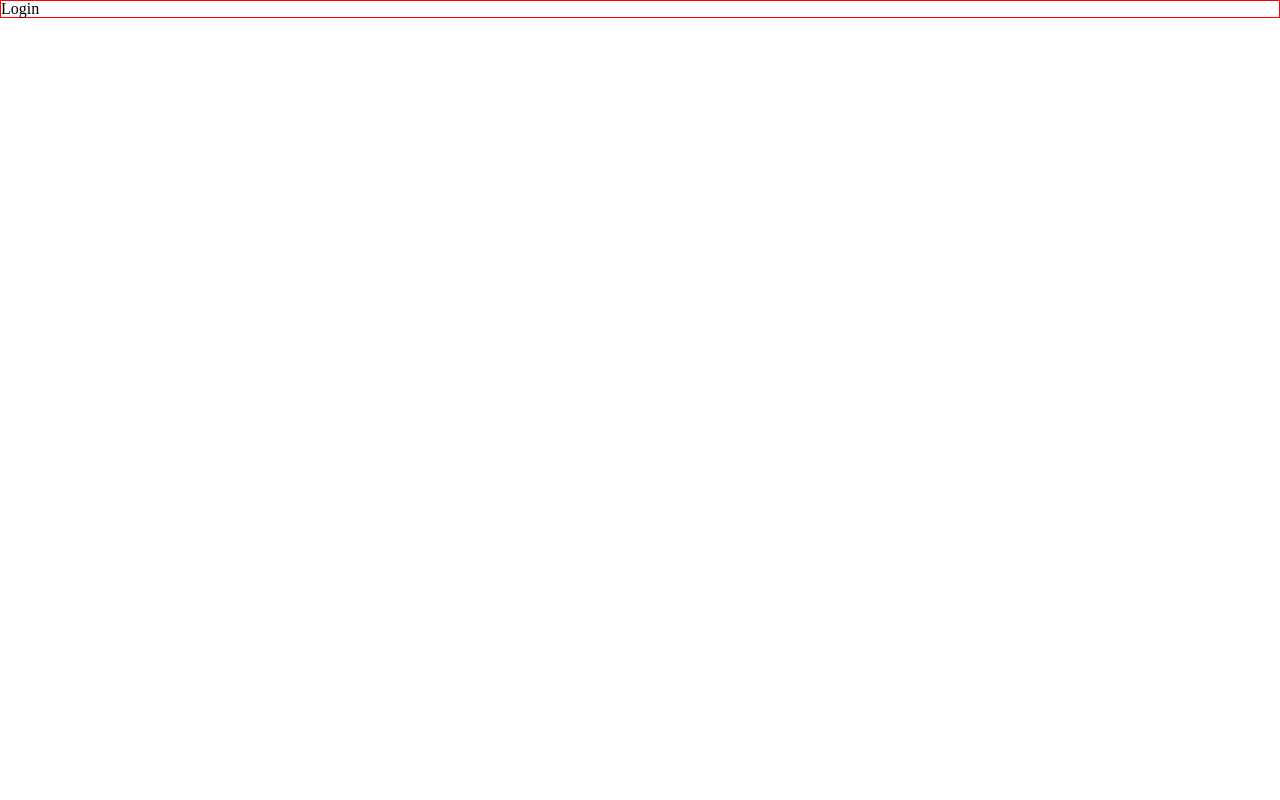
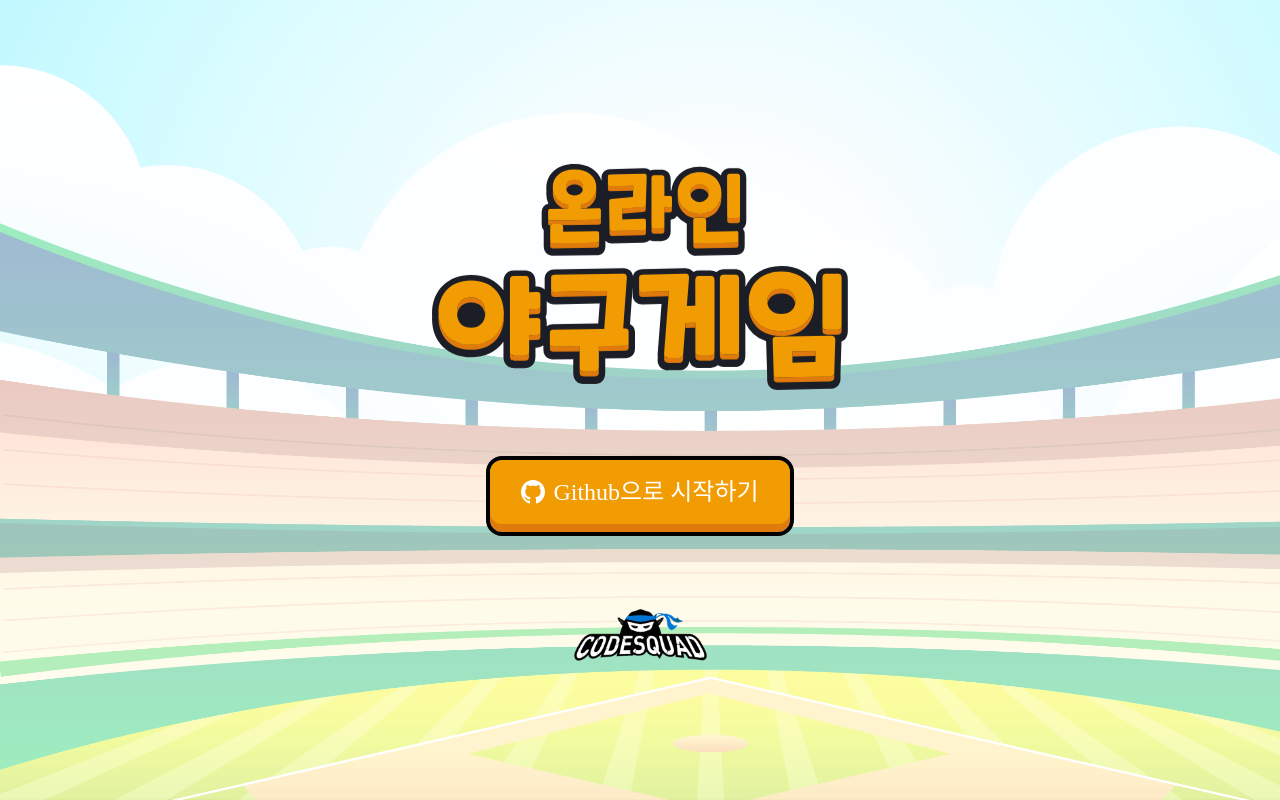
Before and after one commit to sungik-choi/baseball-10, a React (Create React App) app in the folder FE/baseball/: page / in a window 1280 px wide. Built offline with nearby package versions, Linux system fonts and the light colour scheme; a web font is replaced by a local one.

Commit message:
[#8] Feat : 로그인 페이지 스타일 작업
- GlobalStyle 전역변수 설정
- 옥토캣 아이콘 흰색으로 변경

```diff
--- a/FE/baseball/src/components/login/Login.jsx
+++ b/FE/baseball/src/components/login/Login.jsx
@@ -1,13 +1,66 @@
 import React from "react";
-import styled from "styled-components";
+import styled, { keyframes } from "styled-components";
+import { Link } from "react-router-dom";
+import Button from "style/Button";
+import Background from "style/Background";
+import logo from "assets/logo.svg";
+import githubLogo from "assets/github.svg";
+import codesquad from "assets/codesquad.png";
 
 const Login = () => {
-  return <LoginWrap>Login</LoginWrap>;
+  return (
+    <Background>
+      <LoginWrap>
+        <LogoSvg type="image/svg+xml" data={logo}></LogoSvg>
+        <LoginButton as={Link} to="/gamelist">
+          <GithubLogo type="image/svg+xml" data={githubLogo}></GithubLogo>
+          <span>Github으로 시작하기</span>
+        </LoginButton>
+        <CodesqaudLogo src={codesquad} />
+      </LoginWrap>
+    </Background>
+  );
 };
 
+const bounce = keyframes`
+  0% {
+    transform: translateY(-5%);
+  }
+  100% {
+    transform: translateY(5%);
+  }
+`;
+
+const LogoSvg = styled.object`
+  width: 26rem;
+  height: 14.125rem; /* 226 / 16 */
+  margin-bottom: 4rem;
+  animation: ${bounce} 2s infinite alternate;
+`;
+
 const LoginWrap = styled.div`
-  font-family: "Regular";
-  border: 1px solid red;
+  display: flex;
+  flex-direction: column;
+  justify-content: center;
+  align-items: center;
+  width: 100%;
+  height: 100%;
+`;
+
+const CodesqaudLogo = styled.img`
+  transform: translateY(2rem);
+  width: 8.6875rem; /* 139 / 16 */
+  height: 3.875rem; /* 62 / 16 */
+`;
+
+const GithubLogo = styled.object`
+  width: 1.5rem; /* 24 / 16 */
+  margin-right: 0.5rem; /* 8 / 16 */
+  fill: var(--white);
+`;
+
+const LoginButton = styled(Button)`
+  margin-bottom: 3rem;
 `;
 
 export default Login;
--- /dev/null
+++ b/FE/baseball/src/style/Background.jsx
@@ -0,0 +1,13 @@
+import styled from "styled-components";
+import backgroundImage from "assets/background.png";
+
+const Background = styled.div`
+  box-sizing: border-box;
+  font-family: "Regular";
+  background-image: url(${backgroundImage});
+  background-size: cover;
+  width: 100%;
+  height: 100vh;
+`;
+
+export default Background;
--- /dev/null
+++ b/FE/baseball/src/style/Button.jsx
@@ -0,0 +1,32 @@
+import styled from "styled-components";
+
+const Button = styled.button`
+  box-sizing: border-box;
+  position: relative;
+  display: flex;
+  justify-content: center;
+  align-items: center;
+  font-family: "Bold";
+  font-size: var(--text-lg);
+  background-color: var(--orange);
+  color: var(--white);
+  border: none;
+  border-radius: var(--border-radius);
+  width: 18.75rem; /* 300 / 16 */
+  height: 4rem; /* 64 / 16 */
+  margin: var(--border-size);
+  margin-bottom: calc(var(--button-shadow) + var(--border-size));
+  box-shadow: 0px var(--button-shadow) 0px var(--orange-shadow);
+  &::after {
+    content: "";
+    position: absolute;
+    top: calc(-1 * var(--border-size));
+    left: calc(-1 * var(--border-size));
+    width: 100%;
+    height: calc(100% + var(--button-shadow));
+    border: var(--border-size) solid black;
+    border-radius: calc(var(--border-radius) + var(--border-size));
+  }
+`;
+
+export default Button;
--- a/FE/baseball/src/style/GlobalStyle.jsx
+++ b/FE/baseball/src/style/GlobalStyle.jsx
@@ -17,13 +17,59 @@ const fonts = css`
   }
 `;
 
-const variables = css``;
+const variables = css`
+  :root {
+    /* Size */
+    --width: 1200px;
+    --height: 768px;
+    --border-radius: 12px;
+    --border-size: 4px;
+    --button-shadow: 8px;
+
+    /* Color */
+    --white: #fff;
+    --orange: #f29c04;
+    --orange-shadow: #e07a0c;
+
+    /* Typography */
+    --text-lg: 1.5rem;
+  }
+`;
 
 const GlobalStyle = createGlobalStyle`
   ${fonts}
   ${reset}
   ${variables}
-  /* other styles */
+
+  * {
+    font-family: "Regular";
+    font-size: 1rem;
+  }
+
+  html, body {
+    width: 100%;
+    height: 100%;
+    min-width: var(--width);
+  }
+
+  a {
+    display: block;
+    text-decoration: none;
+    &:active {
+      text-decoration: none;
+    }
+  }
+
+  h1, h2, h3 {
+    font-family: "Bold";
+  }
+
+  button {
+    cursor: pointer;
+    outline: none;
+    margin: 0;
+    padding: 0;
+  }
 `;
 
 export default GlobalStyle;
```
Also changed, not shown: FE/baseball/src/components/Button.jsx (deleted, +0 -8 lines), FE/baseball/src/assets/github.svg.
